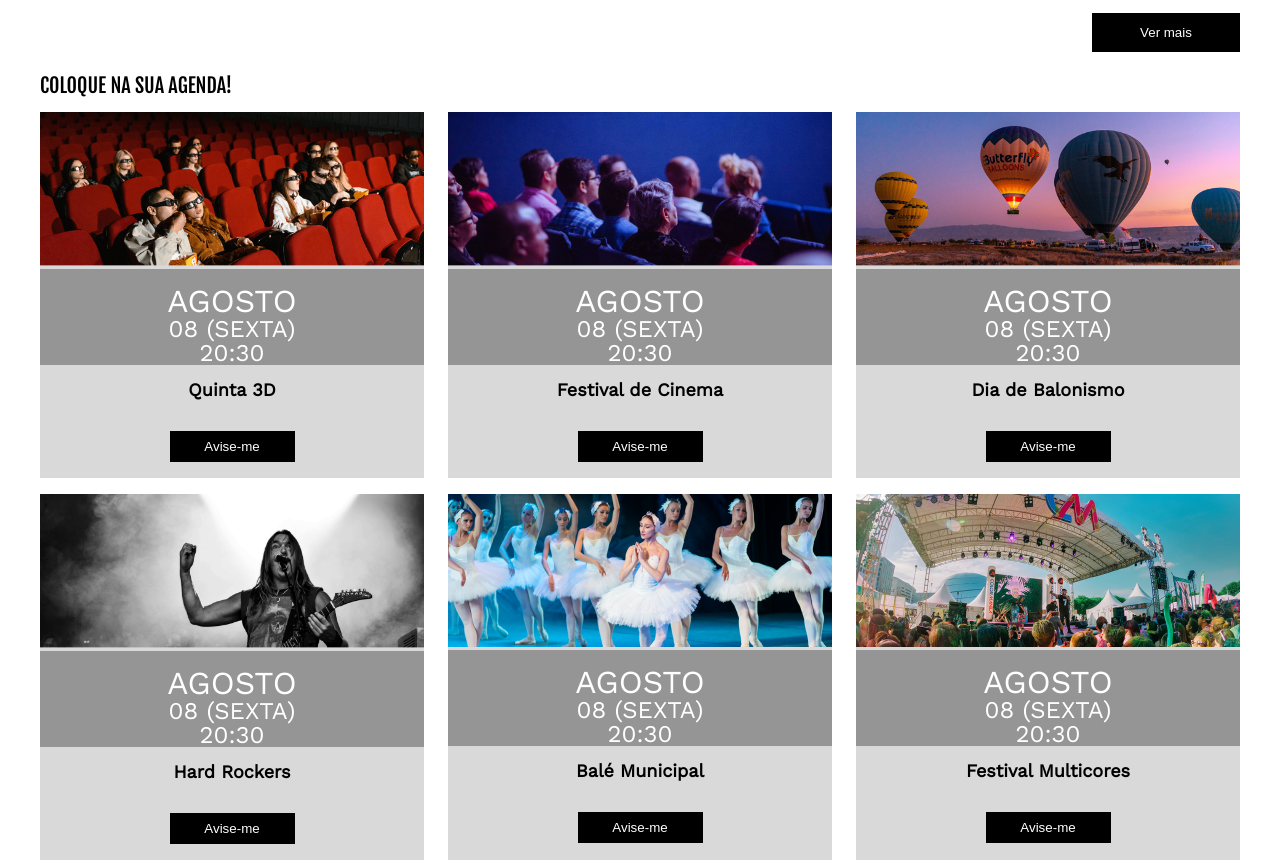
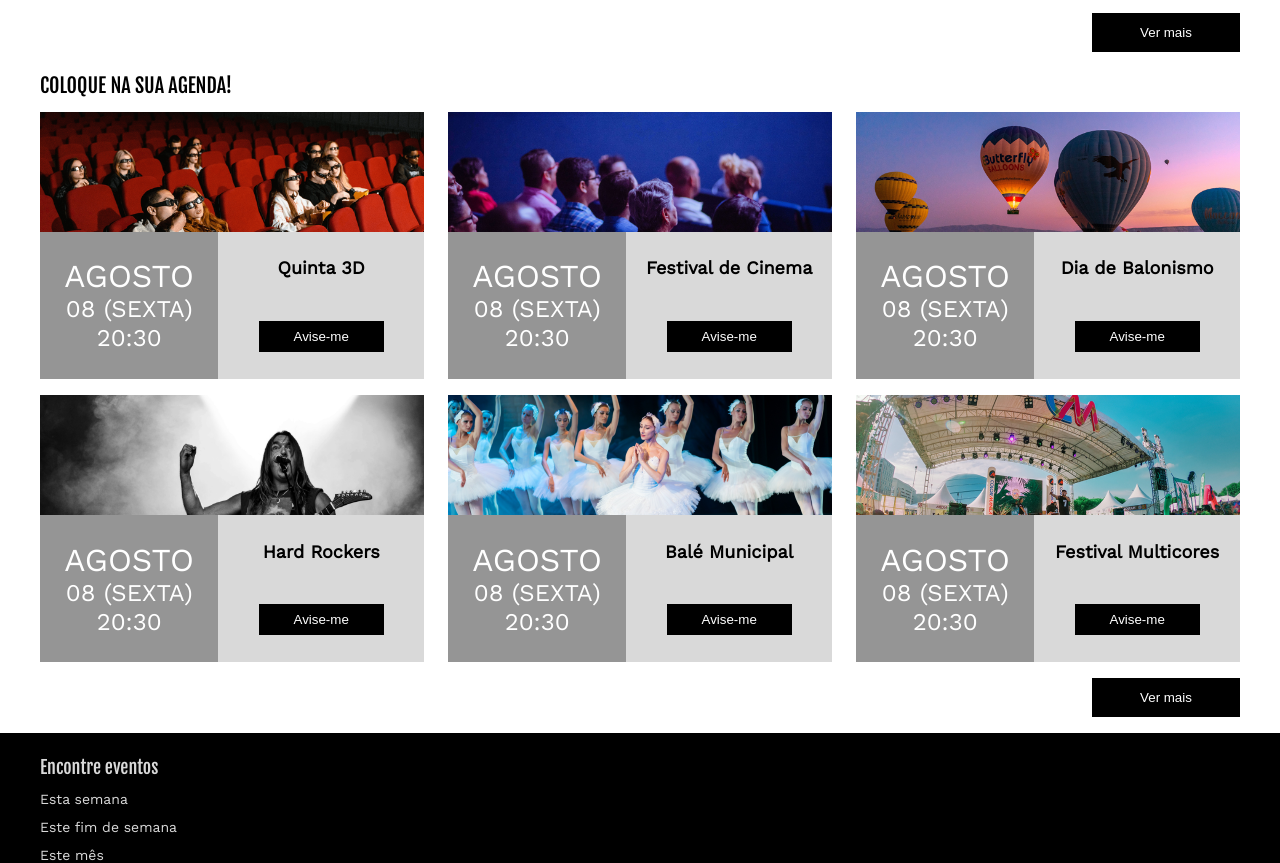
Before and after one commit to eduuardonogueira/culturama, a plain HTML site: page index.html in a window 1280 px wide. Shown: the part 2480-3343 px from the top of the page. Drawn offline with nearby package versions, Linux system fonts and the light colour scheme.

Commit message:
alterações na agenda e eventos

```diff
--- a/assets/style/flex.css
+++ b/assets/style/flex.css
@@ -82,7 +82,7 @@
     /* Eventos */
 
     .eventos__lista, .agenda__lista {
-        justify-content: center;
+        justify-content: start;
     }
 
     .agenda__lista li:nth-child(7), .eventos__lista li:nth-child(9) {
--- a/assets/style/grid.css
+++ b/assets/style/grid.css
@@ -95,3 +95,44 @@
         align-self: flex-end;
     }
 }
+
+/* Agenda item */
+.agenda__item {
+    display: grid;
+    grid-template-areas: "imagem imagem"
+        "informacoes atracao"
+        "informacoes atracao"
+        ;
+    grid-template-rows: 45% 55%;
+
+}
+
+.agenda__item img {
+    grid-area: imagem;
+}
+
+.agenda__informacoes {
+    grid-area: informacoes;
+    padding-top: 0px !important;
+    z-index: 1;
+}
+
+.agenda__atracao {
+    grid-area: atracao;
+    background-color: #D9D9D9;
+    z-index: 1;
+}
+
+.agenda__atracao {
+    display: flex;
+    flex-direction: column;
+    align-items: center;
+    justify-content: space-evenly ;
+}
+
+.agenda__informacoes {
+    display: flex;
+    flex-direction: column;
+    justify-content: center;
+    row-gap: 5px
+}
```
